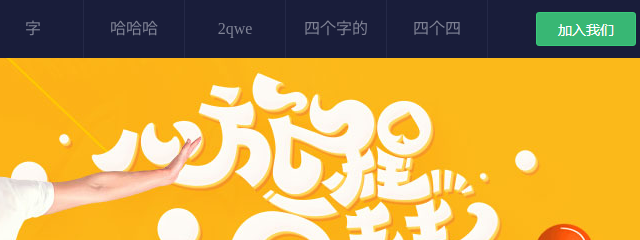
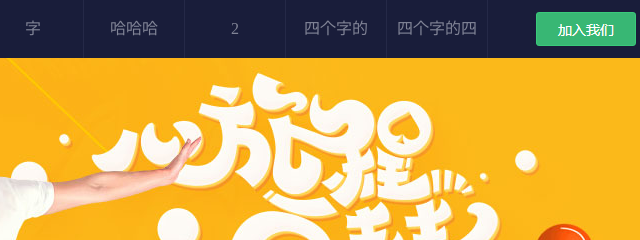
Before and after one commit to majimakailong/PersonalResume, a plain HTML site: page index.html in a window 1280 px wide. Shown: the top 240 px of the page, 453-1093 px from the left. Drawn offline with Linux system fonts and the light colour scheme.

Commit message:
f commit

```diff
--- a/index.html
+++ b/index.html
@@ -4,7 +4,7 @@
             margin:0;
         }
 
-        .cl {
+        .cl{
 
             clear: both;
         }
@@ -215,4 +215,4 @@
             width:500px;
             padding-top:53px;
 
-        }</style></head><body><div class="header"><div class="inner_c"><h2 class="logo"><a href="">博雅互</a></h2><ul><li class="current"><a href="">首页</a></li><li><a href="">字</a></li><li><a href="">哈哈哈</a></li><li><a href="">2qwe</a></li><li><a href="">四个字的</a></li><li><a href="">四个四</a></li></ul><h3 class="jrwm"><a href=""><img src="image/jrwm.png" height="34" width="100" alt=""></a></h3></div></div><div class="cl"></div><div class="banners"><div class="circles"><ul><li></li><li></li><li></li><li></li><li class="lastCircles"></li></ul></div></div><div class="content"><div class="inner_c"><ul><li><img src="image/pro1.jpg" alt=""><p>博雅新闻</p><a href="">点击播放</a></li><li><img src="image/pro2.jpg" alt=""><p>博雅新闻</p><a href="">点击播放</a></li><li><img src="image/pro3.jpg" alt=""><p>博雅新闻</p><a href="">点击播放</a></li><li class="last"><img src="image/pro4.jpg" alt=""><p>博雅新闻</p><a href="">点击播放</a></li></ul></div></div></body></html>
+        }</style></head><body><div class="header"><div class="inner_c"><h2 class="logo"><a href="">博雅互</a></h2><ul><li class="current"><a href="">首页</a></li><li><a href="">字</a></li><li><a href="">哈哈哈</a></li><li><a href="">2</a></li><li><a href="">四个字的</a></li><li><a href="">四个字的四</a></li></ul><h3 class="jrwm"><a href=""><img src="image/jrwm.png" height="34" width="100" alt=""></a></h3></div></div><div class="cl"></div><div class="banners"><div class="circles"><ul><li></li><li></li><li></li><li></li><li class="lastCircles"></li></ul></div></div><div class="content"><div class="inner_c"><ul><li><img src="image/pro1.jpg" alt=""><p>博雅新闻</p><a href="">点击播放</a></li><li><img src="image/pro2.jpg" alt=""><p>博雅新闻</p><a href="">点击播放</a></li><li><img src="image/pro3.jpg" alt=""><p>博雅新闻</p><a href="">点击播放</a></li><li class="last"><img src="image/pro4.jpg" alt=""><p>博雅新闻</p><a href="">点击播放</a></li></ul></div></div></body></html>
```
